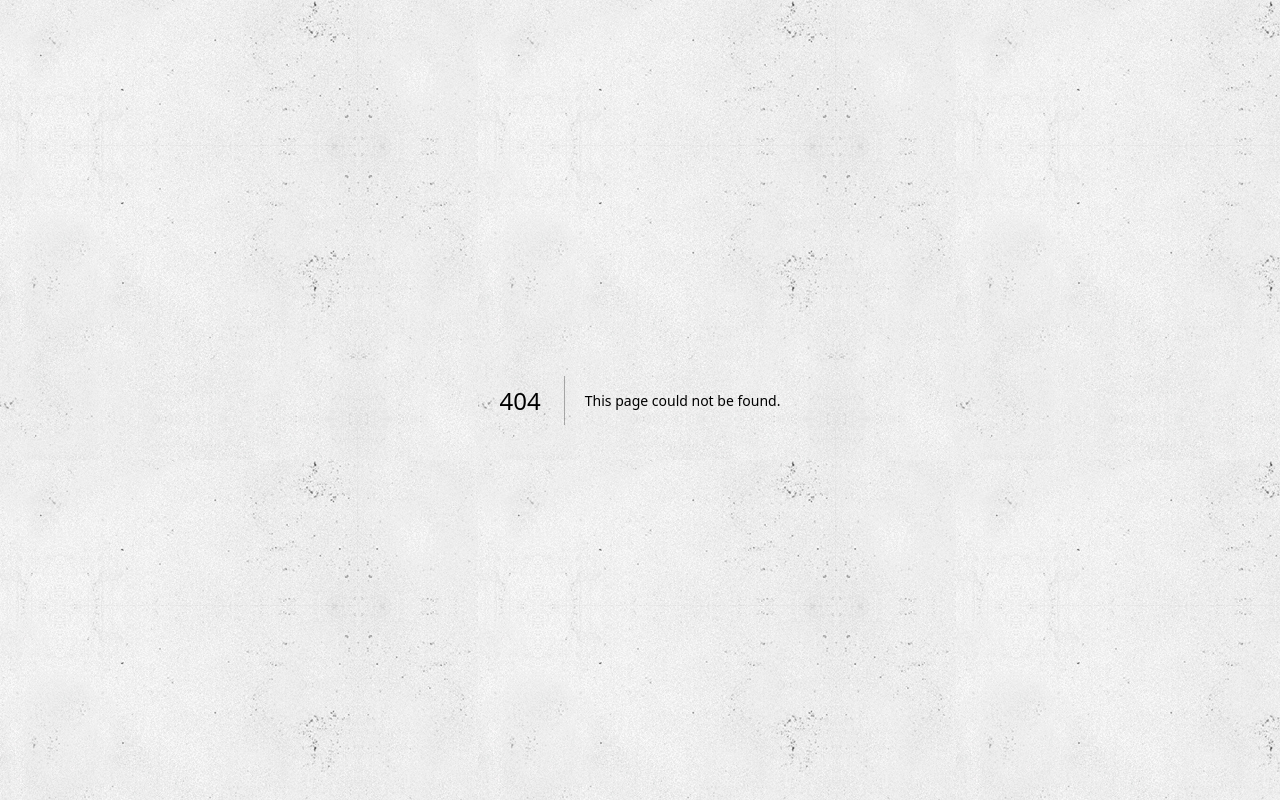
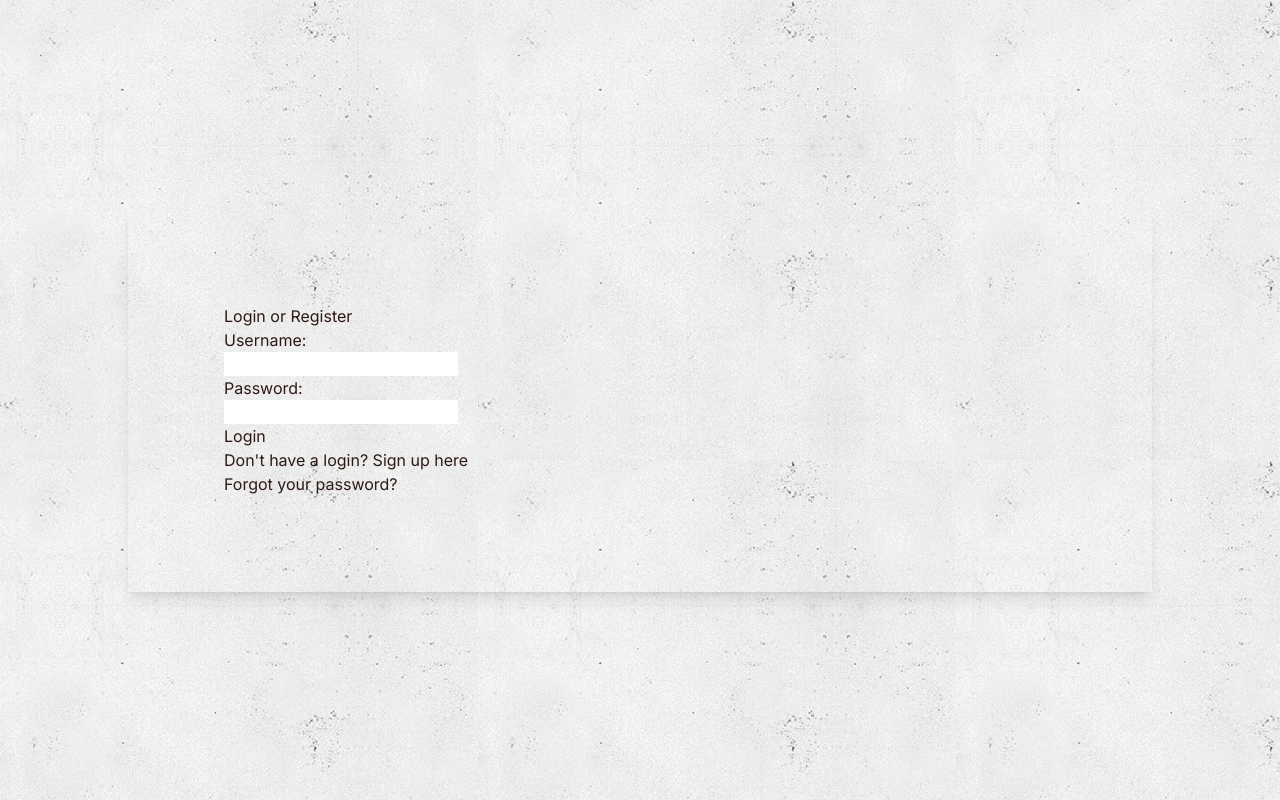
Before and after one commit to wtaiatella/hopheadhub, a Next.js app: page /register in a window 1280 px wide. Before the commit this address had no page. Built offline with nearby package versions, Linux system fonts and the light colour scheme; what @ant-design/nextjs-registry would draw is missing.

Commit message:
update project with hhh files

```diff
--- /dev/null
+++ b/src/app/(login)/layout.tsx
@@ -0,0 +1,15 @@
+import React from 'react';
+
+export default function mainLayout({
+  children,
+}: {
+  children: React.ReactNode;
+}) {
+  return (
+    <div className="flex justify-center items-center mx-auto max-w-5xl min-h-screen ">
+      <div className="grid grid-cols-auth content-center rounded-lg shadow-lg overflow-hidden">
+        {children}
+      </div>
+    </div>
+  );
+}
--- /dev/null
+++ b/src/app/(login)/login/page.tsx
@@ -0,0 +1,43 @@
+import { Input } from '@/components/hhh/input';
+import React from 'react';
+
+export default function Login() {
+  return (
+    <>
+      <div className="bg-gradient-to-r from-primary to-secondary p-8 text-2xl text-white text-center flex-col flex items-center justify-center">
+        <p className="mb-8 font-bold text-4xl">
+          Hello! <span className="text-highlight font-bold">Beer</span> friend!
+        </p>
+        <p className="text-3xl">
+          Not a <span className="text-highlight font-bold">member</span> yet?
+        </p>
+        <p className="text-3xl">
+          Don&apos;t worry,{' '}
+          <span className="text-highlight font-bold">register</span> and start
+          to share your beer{' '}
+          <span className="text-highlight font-bold">experiences!</span>
+        </p>
+      </div>
+
+      <div className="bg-white p-24">
+        <form>
+          <div>
+            <label htmlFor="username">Username:</label>
+            <Input type="text" id="username" name="username" required />
+          </div>
+          <div>
+            <label htmlFor="password">Password:</label>
+            <Input type="password" id="password" name="password" required />
+          </div>
+          <button type="submit">Login</button>
+        </form>
+        <div>
+          <a href="/signup">Don&apos;t have a login? Sign up here</a>
+        </div>
+        <div>
+          <a href="/forgot-password">Forgot your password?</a>
+        </div>
+      </div>
+    </>
+  );
+}
--- /dev/null
+++ b/src/app/(login)/lost-password/page.tsx
@@ -0,0 +1,7 @@
+export default function Login() {
+  return (
+    <div className="p-24">
+      <p>Login or Register</p>
+    </div>
+  );
+}
--- /dev/null
+++ b/src/app/(login)/register/page.tsx
@@ -0,0 +1,24 @@
+export default function Login() {
+    return (
+        <div className="p-24">
+            <p>Login or Register</p>
+            <form>
+                <div>
+                    <label htmlFor="username">Username:</label>
+                    <input type="text" id="username" name="username" required />
+                </div>
+                <div>
+                    <label htmlFor="password">Password:</label>
+                    <input type="password" id="password" name="password" required />
+                </div>
+                <button type="submit">Login</button>
+            </form>
+            <div>
+                <a href="/signup">Don't have a login? Sign up here</a>
+            </div>
+            <div>
+                <a href="/forgot-password">Forgot your password?</a>
+            </div>
+        </div>
+    );
+}
--- /dev/null
+++ b/src/app/(main)/recipes/page.tsx
@@ -0,0 +1,7 @@
+export default function Recipes() {
+  return (
+    <div className="p-24">
+      <p>recipes</p>
+    </div>
+  );
+}
--- /dev/null
+++ b/src/app/(main)/suppliers/page.tsx
@@ -0,0 +1,7 @@
+export default function Suppliers() {
+  return (
+    <div className="p-24">
+      <p>Suppliers</p>
+    </div>
+  );
+}
--- a/src/app/layout.tsx
+++ b/src/app/layout.tsx
@@ -1,9 +1,55 @@
 import React from "react";
 import ClientProvider from "./clientProvider";
+import { siteConfig } from '@/config/site';
+import { Metadata } from 'next';
 
-export const metadata = {
-    title: "HHH Community",
-    description: "Generated by create next app",
+export const metadata: Metadata = {
+  title: siteConfig.name,
+  description: siteConfig.description,
+  metadataBase: new URL(siteConfig.url),
+  keywords: [
+    'Next.js',
+    'React',
+    'Tailwind CSS',
+    'Server Components',
+    'Radix UI',
+  ],
+  authors: [
+    {
+      name: 'shadcn',
+      url: 'https://shadcn.com',
+    },
+  ],
+  creator: 'shadcn',
+  openGraph: {
+    type: 'website',
+    locale: 'en_US',
+    url: siteConfig.url,
+    title: siteConfig.name,
+    description: siteConfig.description,
+    siteName: siteConfig.name,
+    images: [
+      {
+        url: siteConfig.ogImage,
+        width: 1200,
+        height: 630,
+        alt: siteConfig.name,
+      },
+    ],
+  },
+  twitter: {
+    card: 'summary_large_image',
+    title: siteConfig.name,
+    description: siteConfig.description,
+    images: [siteConfig.ogImage],
+    creator: '@wtaiatella',
+  },
+  icons: {
+    icon: '/favicon.ico',
+    shortcut: '/favicon-16x16.png',
+    apple: '/apple-touch-icon.png',
+  },
+  // manifest: `${siteConfig.url}/site.webmanifest`,
 };
 
 export const viewport = {
--- /dev/null
+++ b/src/config/site.ts
@@ -0,0 +1,12 @@
+export const siteConfig = {
+  name: 'Hop Head Hub',
+  url: 'https://hhh.com',
+  ogImage: 'https://ui.shadcn.com/og.jpg',
+  description:
+    'Join our community of beer enthusiasts and explore the world of craft beer.',
+  links: {
+    github: 'https://github.com/wtaiatella/hhh',
+  },
+};
+
+export type SiteConfig = typeof siteConfig;
```
